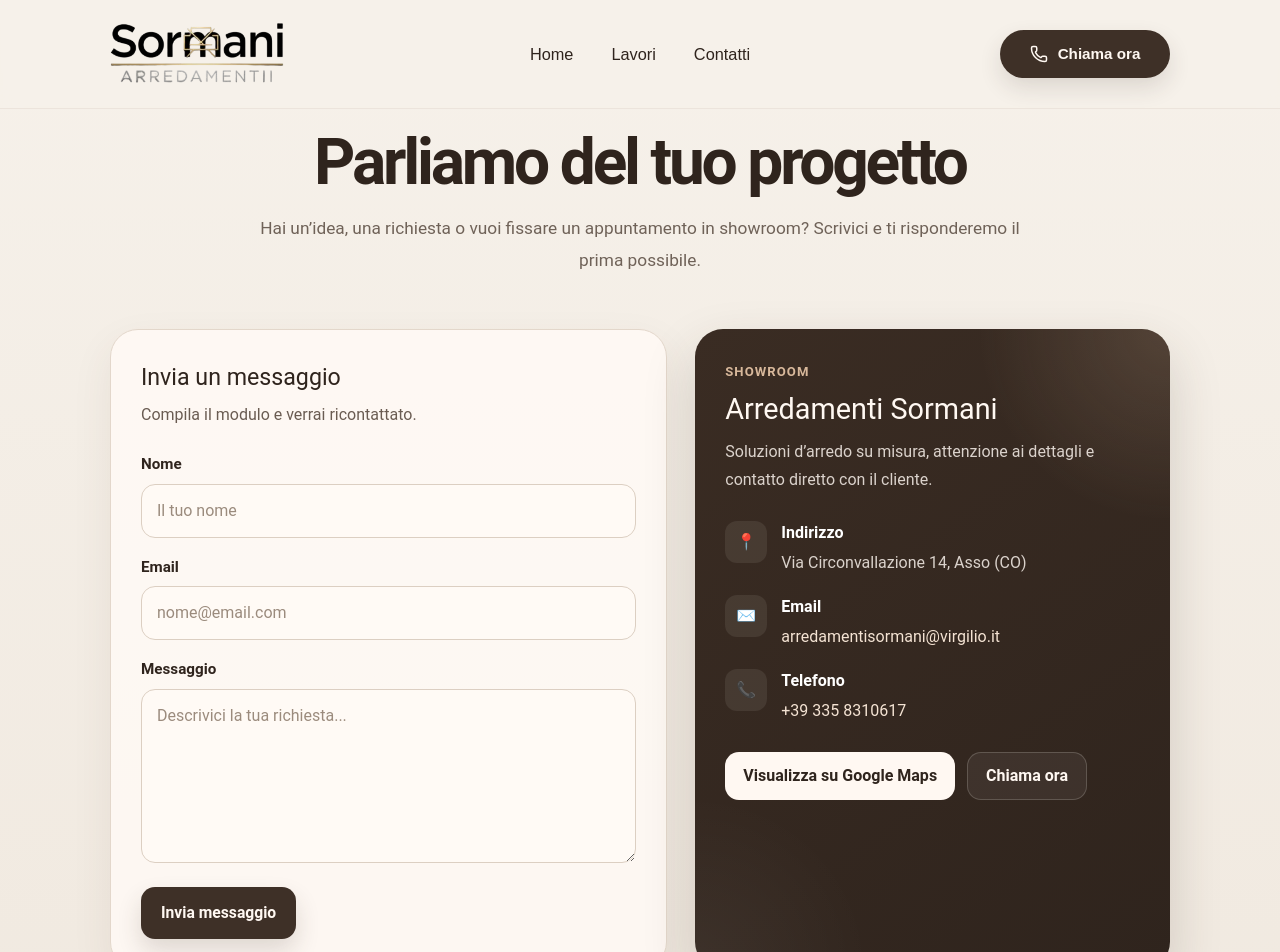
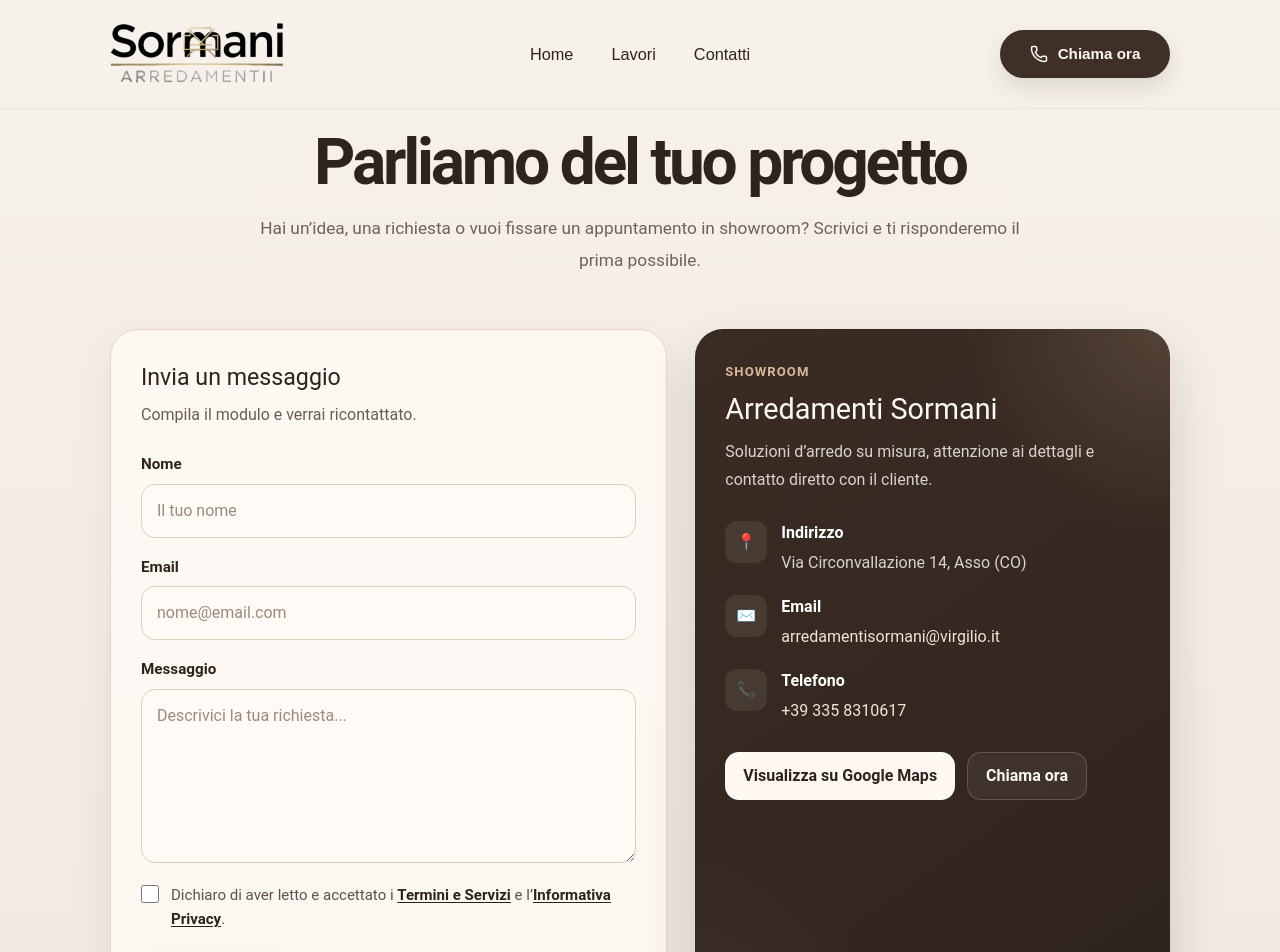
Before and after one commit to sorma/ArredamentiSormani, a Next.js app: page /contatti in a window 1280 px wide. Shown: the top 952 px of the page. Built offline with nearby package versions, Linux system fonts and the light colour scheme.

Commit message:
Aggiornamento layout pagina contatti

```diff
--- a/src/app/contatti/contatti.module.css
+++ b/src/app/contatti/contatti.module.css
@@ -408,3 +408,35 @@
     width: 100%;
   }
 }
+.checkboxGroup {
+  margin-top: 2px;
+}
+
+.checkboxLabel {
+  display: flex;
+  align-items: flex-start;
+  gap: 12px;
+  font-size: 0.94rem;
+  line-height: 1.6;
+  color: #5f5248;
+  cursor: pointer;
+}
+
+.checkboxLabel input {
+  margin-top: 2px;
+  width: 18px;
+  height: 18px;
+  accent-color: #3e3027;
+  flex-shrink: 0;
+}
+
+.checkboxLabel a {
+  color: #2f241d;
+  font-weight: 600;
+  text-decoration: underline;
+  text-underline-offset: 2px;
+}
+
+.checkboxLabel a:hover {
+  color: #5a4332;
+}
--- a/src/app/contatti/page.js
+++ b/src/app/contatti/page.js
@@ -14,6 +14,7 @@ export default function ContattiPage() {
     messaggio: '',
   });
 
+  const [acceptPolicy, setAcceptPolicy] = useState(false);
   const [inviato, setInviato] = useState(false);
   const [errore, setErrore] = useState(false);
 
@@ -23,11 +24,24 @@ export default function ContattiPage() {
   }, []);
 
   const handleChange = (e) => {
-    setFormData({ ...formData, [e.target.name]: e.target.value });
+    const { name, value, type, checked } = e.target;
+
+    if (type === 'checkbox') {
+      setAcceptPolicy(checked);
+      return;
+    }
+
+    setFormData({ ...formData, [name]: value });
   };
 
   const handleSubmit = async (e) => {
     e.preventDefault();
+
+    if (!acceptPolicy) {
+      setErrore(true);
+      return;
+    }
+
     setErrore(false);
     setInviato(false);
     setIsSubmitting(true);
@@ -39,12 +53,16 @@ export default function ContattiPage() {
           'Content-Type': 'application/json',
           Accept: 'application/json',
         },
-        body: JSON.stringify(formData),
+        body: JSON.stringify({
+          ...formData,
+          accettazione_privacy: acceptPolicy,
+        }),
       });
 
       if (response.ok) {
         setInviato(true);
         setFormData({ nome: '', email: '', messaggio: '' });
+        setAcceptPolicy(false);
       } else {
         setErrore(true);
       }
@@ -65,9 +83,7 @@ export default function ContattiPage() {
         }`}
       >
         <section className={styles.hero}>
-          <h1 className={styles.title}>
-            Parliamo del tuo progetto
-          </h1>
+          <h1 className={styles.title}>Parliamo del tuo progetto</h1>
           <p className={styles.subtitle}>
             Hai un’idea, una richiesta o vuoi fissare un appuntamento in showroom?
             Scrivici e ti risponderemo il prima possibile.
@@ -136,11 +152,35 @@ export default function ContattiPage() {
                   />
                 </div>
 
+                <div className={styles.checkboxGroup}>
+                  <label className={styles.checkboxLabel} htmlFor="acceptPolicy">
+                    <input
+                      id="acceptPolicy"
+                      type="checkbox"
+                      name="acceptPolicy"
+                      checked={acceptPolicy}
+                      onChange={handleChange}
+                      required
+                    />
+                    <span>
+                      Dichiaro di aver letto e accettato i{' '}
+                      <a href="/terms" target="_blank" rel="noopener noreferrer">
+                        Termini e Servizi
+                      </a>{' '}
+                      e l’
+                      <a href="/privacy" target="_blank" rel="noopener noreferrer">
+                        Informativa Privacy
+                      </a>
+                      .
+                    </span>
+                  </label>
+                </div>
+
                 <div className={styles.actions}>
                   <button
                     type="submit"
                     className={styles.submitButton}
-                    disabled={isSubmitting}
+                    disabled={isSubmitting || !acceptPolicy}
                   >
                     {isSubmitting ? 'Invio in corso...' : 'Invia messaggio'}
                   </button>
@@ -148,7 +188,9 @@ export default function ContattiPage() {
 
                 {errore && (
                   <div className={styles.errorBox}>
-                    Si è verificato un errore. Riprova tra qualche istante.
+                    {!acceptPolicy
+                      ? 'Per continuare devi accettare Termini e Servizi e Informativa Privacy.'
+                      : 'Si è verificato un errore. Riprova tra qualche istante.'}
                   </div>
                 )}
               </form>
```
